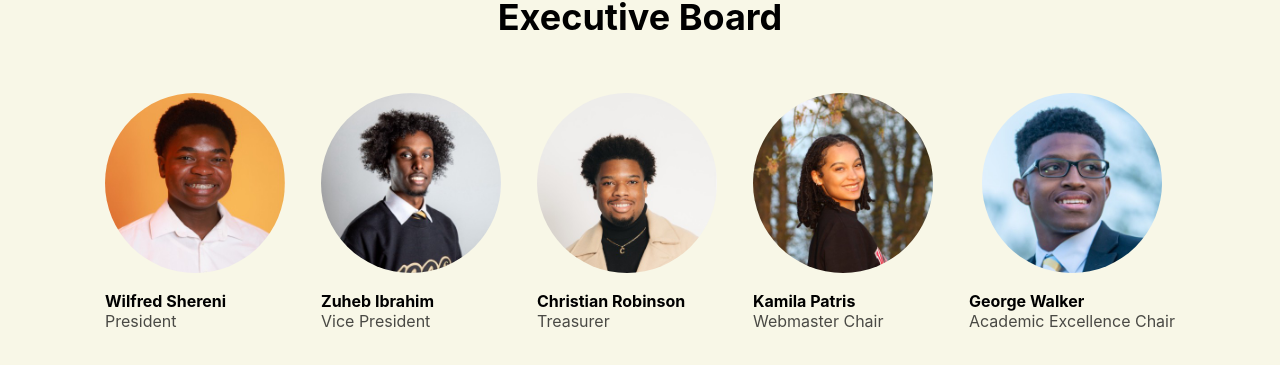
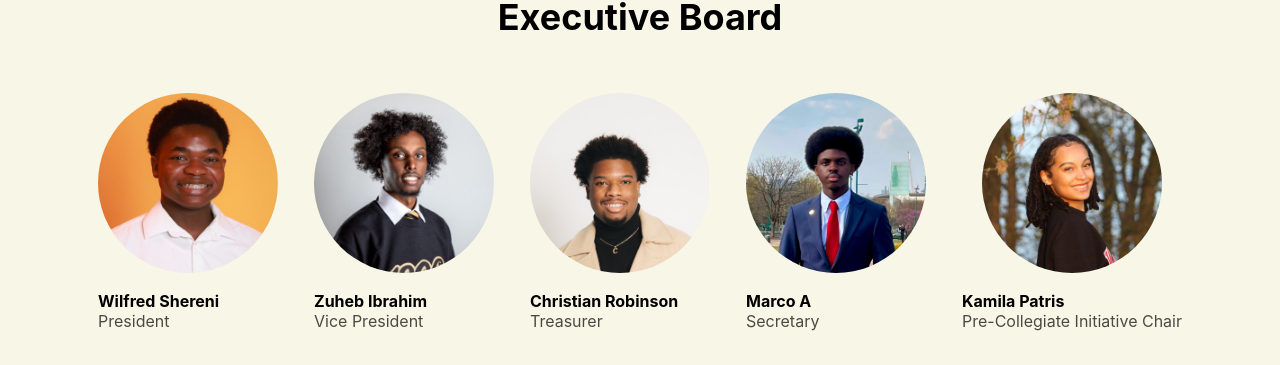
Before and after one commit to gsinit7/WBESS_Site, a React (Create React App) app: page /about in a window 1280 px wide. Shown: the part 465-830 px from the top of the page. Built offline with nearby package versions, Linux system fonts and the light colour scheme.

Commit message:
fixed position names, disregard previous commit

```diff
--- a/src/Pages/Leadership.js
+++ b/src/Pages/Leadership.js
@@ -21,11 +21,11 @@ export default function Leadership() {
                 <Card id='eboard' image={Wilfred} name="Wilfred Shereni" title="President"/>
                 <Card id='eboard' image={Zuheb} name="Zuheb Ibrahim" title="Vice President"/>
                 <Card id='eboard' image={Christian} name="Christian Robinson" title="Treasurer"/>
-                <Card id='eboard' image={Kamila} name="Kamila Patris" title="Webmaster Chair"/>
+                <Card id='eboard' image={Marco} name="Marco A" title="Secretary"/>
+                <Card id='eboard' image={Kamila} name="Kamila Patris" title="Pre-Collegiate Initiative Chair"/>
                 <Card id='eboard' image={George} name="George Walker" title="Academic Excellence Chair"/>
                 <Card id='eboard' image={Mulu} name="Mulu Yosief" title="Social Chair"/>
                 <Card id='eboard' image={Jordan} name="Jordan Edwards" title="Social Chair"/>
-                <Card id='eboard' image={Marco} name="Marco A" title="Webmaster Chair"/>
                 <Card id='eboard' image={Aiden} name="Aiden Williams" title="Webmaster Chair"/>
             </div>
         </>
```
